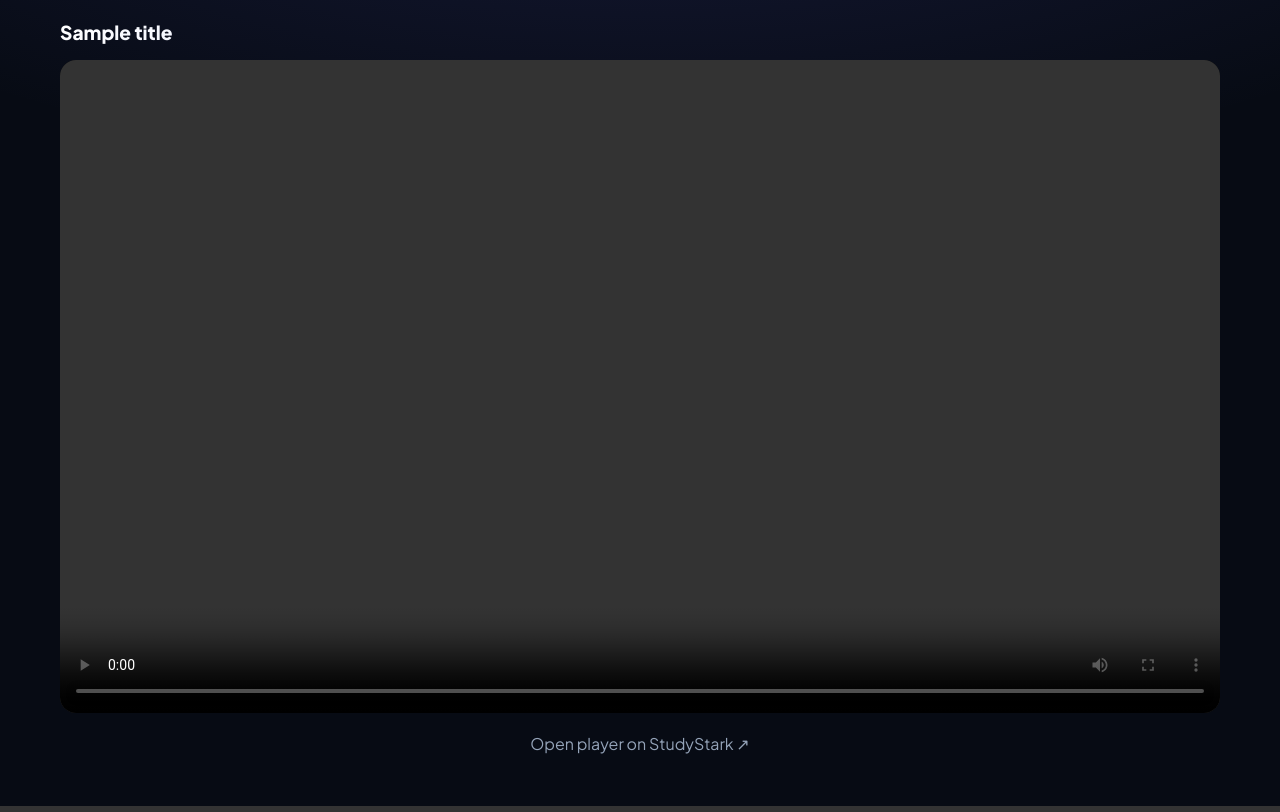
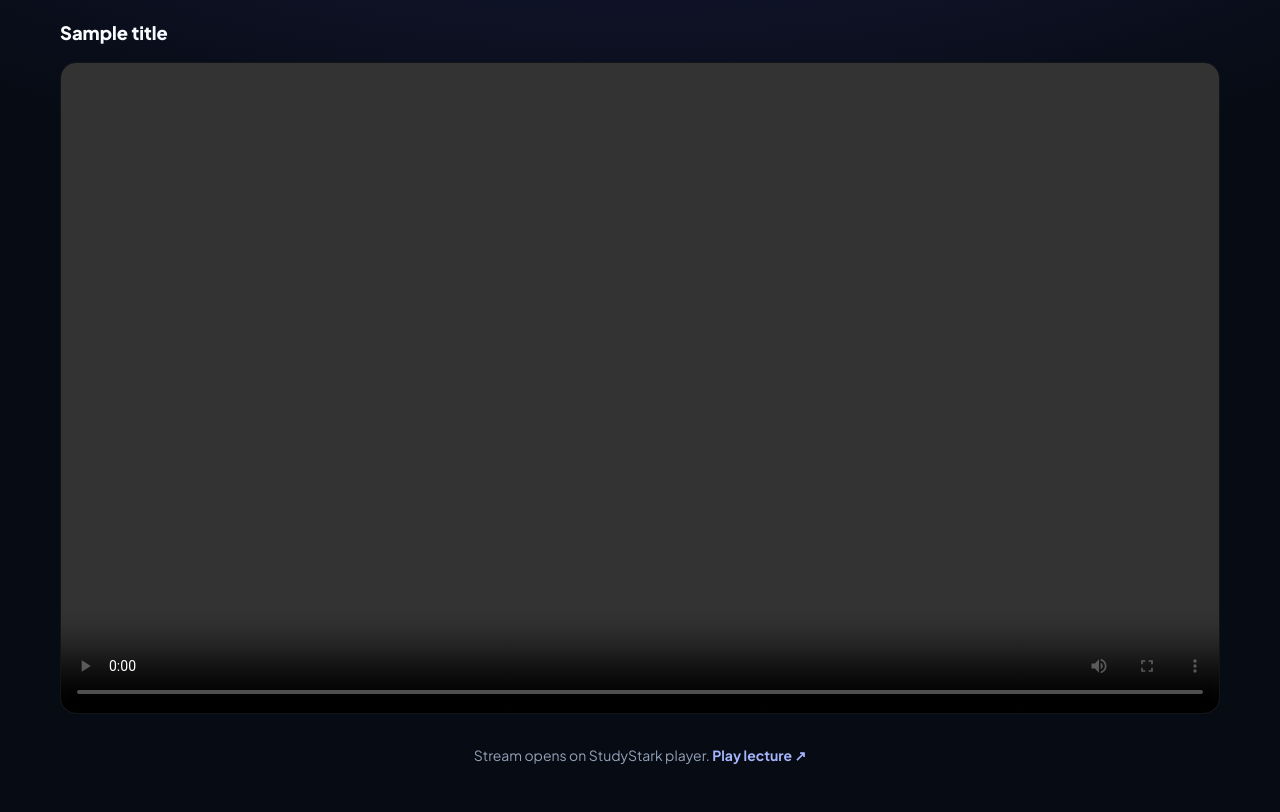
Before and after one commit to jay1234-bot/api-web-pw, a Python web app: template templates/watch.html in a window 1280 px wide. Shown: the part 56-868 px from the top of the page. Run offline with Jinja, Linux system fonts and the light colour scheme; the template is opened without the code that fills it: most values are stand-ins (such as "Sample title", 1, 10 or a date in 2020); some libraries are stand-ins or nearby versions.

Commit message:
Add files via upload

```diff
--- a/templates/watch.html
+++ b/templates/watch.html
@@ -1,27 +1,58 @@
 {% extends "base.html" %}
-{% block title %}Watch — RareStudy{% endblock %}
+{% block title %}{{ title }} — Watch{% endblock %}
 {% block head %}
-<link rel="stylesheet" href="https://cdnjs.cloudflare.com/ajax/libs/plyr/3.7.8/plyr.css">
 <script src="https://cdn.jsdelivr.net/npm/shaka-player@4.3.5/dist/shaka-player.compiled.min.js"></script>
-<style>.video-box{background:#000;border-radius:16px;overflow:hidden;aspect-ratio:16/9;margin-top:16px}#player{width:100%;height:100%}.msg{padding:20px;color:var(--muted);text-align:center}</style>
+<style>
+.video-box{background:#000;border-radius:16px;overflow:hidden;aspect-ratio:16/9;margin:16px 0;border:1px solid var(--border)}
+#player{width:100%;height:100%;min-height:200px}
+.msg{padding:16px;text-align:center;color:var(--muted);font-size:14px}
+.msg a{color:#a5b4fc;font-weight:700}
+</style>
 {% endblock %}
 {% block header_left %}<a href="javascript:history.back()" class="back-link">← Back</a>{% endblock %}
 {% block content %}
-<h1 class="page-title" style="font-size:1.2rem">{{ title }}</h1>
-<div class="video-box"><video id="player" playsinline controls></video></div>
-<div id="msg" class="msg"></div>
+<h1 class="page-title" style="font-size:1.15rem;line-height:1.4">{{ title }}</h1>
+<div class="video-box"><video id="player" playsinline controls poster=""></video></div>
+<div id="msg" class="msg">Loading stream…</div>
 {% endblock %}
 {% block scripts %}
 <script>
-(async()=>{
-  const p=new URLSearchParams({batch_id:{{batch_id|tojson}},subject_id:{{subject_id|tojson}},topic_id:{{topic_id|tojson}},schedule_id:{{schedule_id|tojson}},video_id:{{video_id|tojson}}});
-  const msg=document.getElementById('msg'),el=document.getElementById('player');
+(async function(){
+  const el=document.getElementById('player'), msg=document.getElementById('msg');
+  const q=new URLSearchParams({
+    batch_id:{{ batch_id|tojson }},
+    subject_id:{{ subject_id|tojson }},
+    topic_id:{{ topic_id|tojson }},
+    schedule_id:{{ schedule_id|tojson }},
+    video_id:{{ video_id|tojson }}
+  });
+  function showExternal(){
+    msg.innerHTML='Stream opens on StudyStark player. <a href="{{ external_play_url }}" target="_blank" rel="noopener">Play lecture ↗</a>';
+  }
   try{
-    const d=await(await fetch('/api/v1/video_slides?'+p)).json();
-    const url=d.video_url||d.hls_url;
-    if(url){if(url.includes('.mpd')&&shaka){await new shaka.Player(el).load(url);}else{el.src=url;}return;}
-  }catch(e){}
-  msg.innerHTML='<a href="{{ external_play_url }}" target="_blank">Open player on StudyStark ↗</a>';
+    const slides=await(await fetch('/api/v1/video_slides?'+q)).json();
+    let url=slides.video_url||slides.hls_url;
+    if(!url && slides.success!==false){
+      const pl=await(await fetch('/api/v1/playlist?'+q+'&play_type=Lecture')).json();
+      const lec=(pl.data||[]).find(x=>x._id==={{ schedule_id|tojson }})||(pl.data||[])[0];
+      if(lec&&lec.videoDetails){
+        const vid=lec.videoDetails._id||lec.videoDetails.id;
+        if(vid){
+          const s2=await(await fetch('/api/v1/video_slides?'+new URLSearchParams({batch_id:q.get('batch_id'),subject_id:q.get('subject_id'),video_id:vid}))).json();
+          url=s2.video_url||s2.hls_url;
+        }
+      }
+    }
+    if(url){
+      msg.textContent='';
+      if(url.includes('.mpd')&&window.shaka){
+        const shakaPlayer=new shaka.Player(el);
+        await shakaPlayer.load(url);
+      }else{ el.src=url; }
+      return;
+    }
+  }catch(e){ console.error(e); }
+  showExternal();
 })();
 </script>
 {% endblock %}
```
